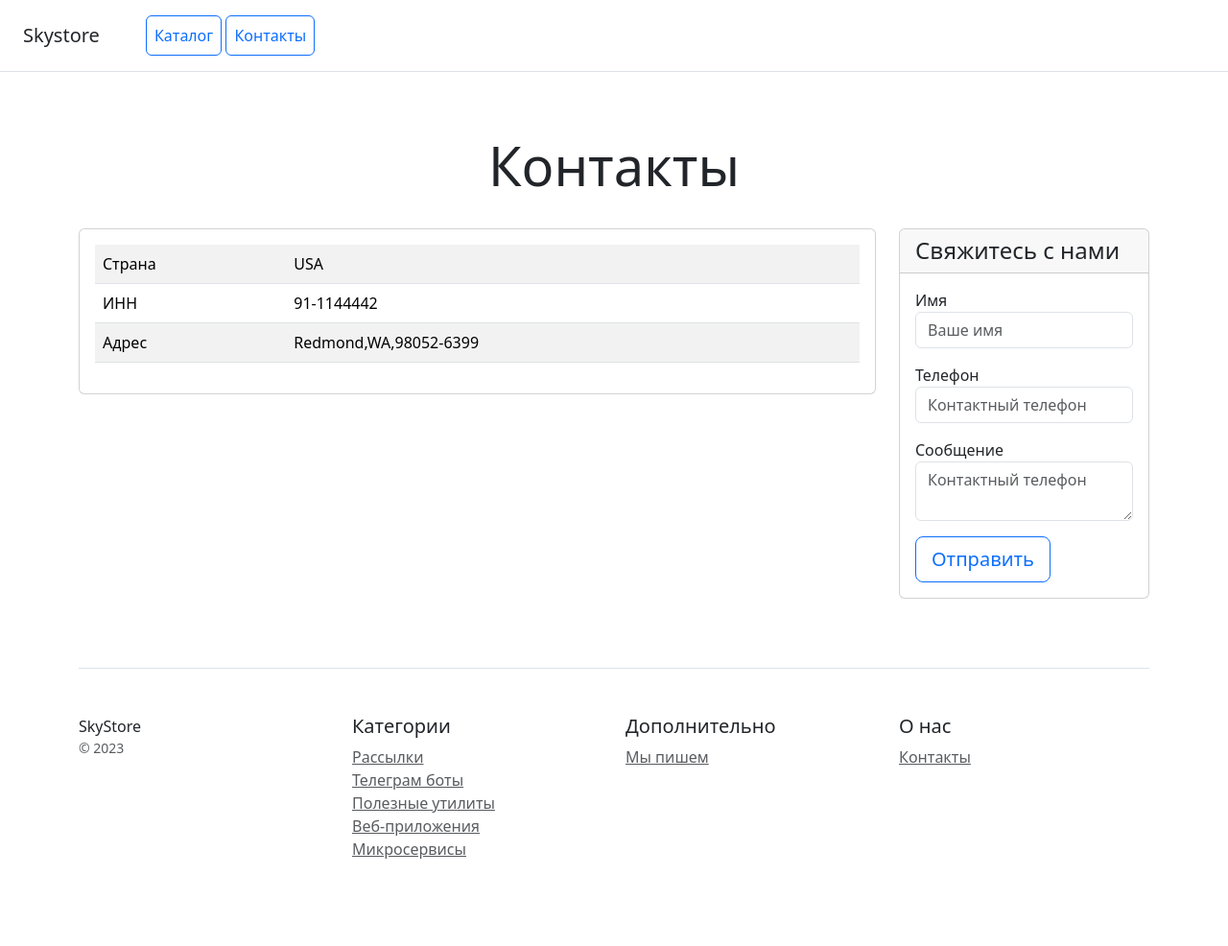
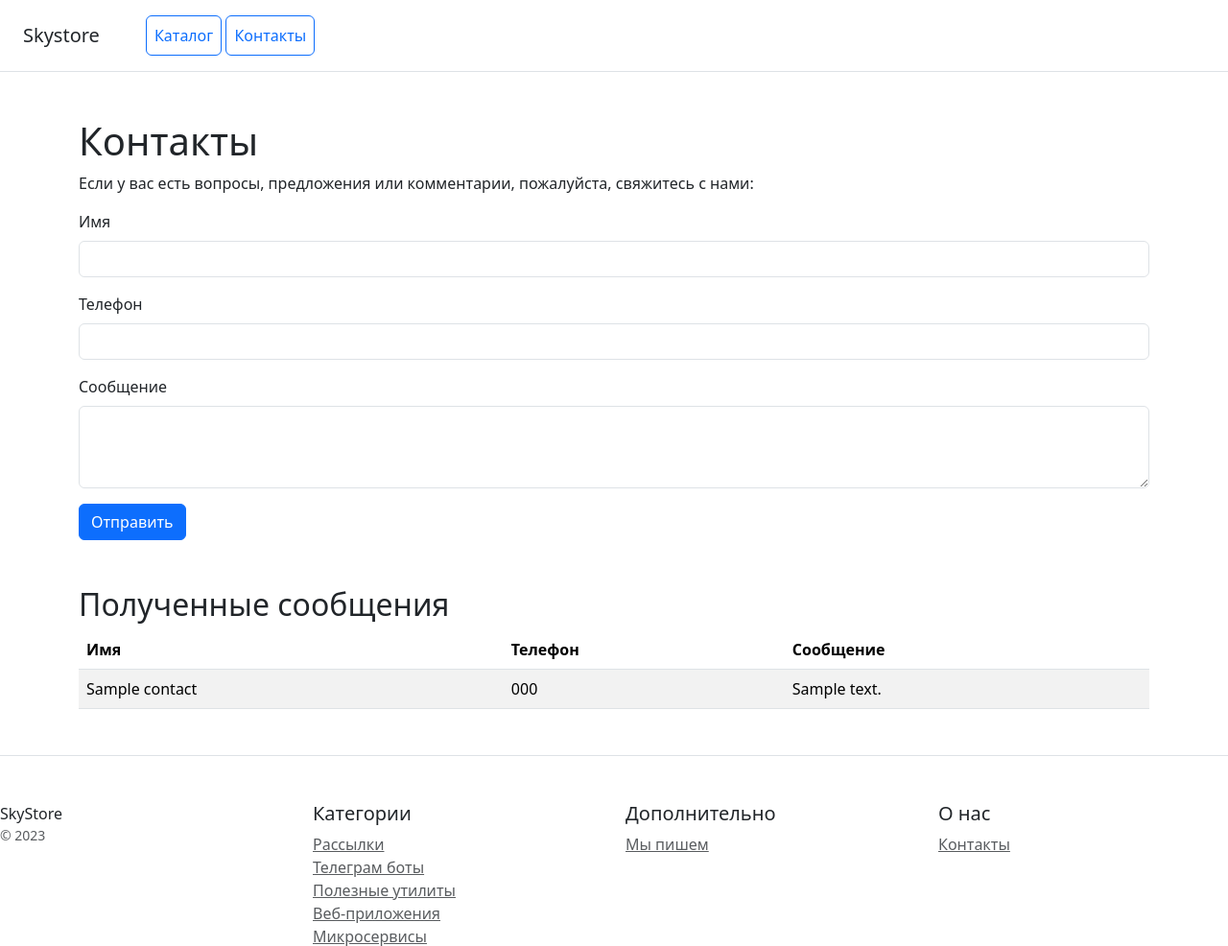
Before and after one commit to Bonitojag/Homework_Django_Gogol_Maksim, a Django app: page /contacts/ in a window 1280 px wide. Shown: the top 986 px of the page at 96% size. Before the commit the page ends 895 px from the top, so only its background shows below. Run offline with Django 5.2, Linux system fonts and the light colour scheme; tables that the repository leaves empty hold one stand-in row (values such as "Sample post").

Commit message:
completed additional task

```diff
--- a/catalog/admin.py
+++ b/catalog/admin.py
@@ -1,6 +1,6 @@
 from django.contrib import admin
 
-from catalog.models import Category, Product
+from catalog.models import Category, Product, Contact
 
 
 @admin.register(Category)
@@ -12,3 +12,7 @@ class ProductAdmin(admin.ModelAdmin):
     list_display = ('id', 'name', 'price', 'category')
     list_filter = ('category',)
     search_fields = ('name', 'description')
+
+@admin.register(Contact)
+class ContactAdmin(admin.ModelAdmin):
+    list_display = ('id', 'name', 'phone')
--- a/catalog/models.py
+++ b/catalog/models.py
@@ -56,3 +56,16 @@ class Product(models.Model):
 
     def __str__(self):
         return self.name
+
+class Contact(models.Model):
+    name = models.CharField(max_length=100)
+    phone = models.CharField(max_length=15)
+    message = models.TextField()
+
+    class Meta:
+        verbose_name = "Контакт"
+        verbose_name_plural = "Контакты"
+
+
+    def __str__(self):
+        return self.name
--- a/catalog/templates/catalog/contact.html
+++ b/catalog/templates/catalog/contact.html
@@ -3,7 +3,7 @@
 <head>
     <meta charset="utf-8">
     <meta name="viewport" content="width=device-width, initial-scale=1">
-    <title>Skystore</title>
+    <title>Контакты - Skystore</title>
     <link href="https://cdn.jsdelivr.net/npm/bootstrap@5.3.2/dist/css/bootstrap.min.css" rel="stylesheet" integrity="sha384-T3c6CoIi6uLrA9TneNEoa7RxnatzjcDSCmG1MXxSR1GAsXEV/Dwwykc2MPK8M2HN" crossorigin="anonymous">
 </head>
 <body>
@@ -15,57 +15,45 @@
     </nav>
 </div>
 
-<div class="pricing-header px-3 py-3 pt-md-5 pb-md-4 mx-auto text-center">
-    <h1 class="display-4">Контакты</h1>
-</div>
-
 <div class="container">
-    <div class="row text-start">
-        <div class="col-lg-9 col-md-6 col-sm-12">
-            <div class="card mb-4 box-shadow">
-                <div class="card-body">
-                    <table class="table table-striped">
-                        <tr>
-                            <td class="w-25">Страна</td>
-                            <td>USA</td>
-                        </tr>
-                        <tr>
-                            <td class="w-25">ИНН</td>
-                            <td>91-1144442</td>
-                        </tr>
-                        <tr>
-                            <td class="w-25">Адрес</td>
-                            <td>Redmond,WA,98052-6399</td>
-                        </tr>
-                    </table>
-                </div>
-            </div>
-        </div>
-        <div class="col-lg-3 col-md-6 col-sm-12">
-            <div class="card mb-4 box-shadow">
-                <div class="card-header">
-                    <h4 class="my-0 font-weight-normal">Свяжитесь с нами</h4>
-                </div>
-                <div class="card-body">
-                    <form method="post" action="" class="form-floating">
+    <h1 class="mt-5">Контакты</h1>
+    <p>Если у вас есть вопросы, предложения или комментарии, пожалуйста, свяжитесь с нами:</p>
+    <form method="post">
         {% csrf_token %}
         <div class="mb-3">
-                            <label for="name">Имя</label>
-                            <input type="text" name="name" class="form-control" id="name" placeholder="Ваше имя" required>
+            <label for="name" class="form-label">Имя</label>
+            <input type="text" class="form-control" id="name" name="name" required>
         </div>
         <div class="mb-3">
-                            <label for="phone">Телефон</label>
-                            <input type="text" name="phone" class="form-control" id="phone" placeholder="Контактный телефон" required>
+            <label for="phone" class="form-label">Телефон</label>
+            <input type="text" class="form-control" id="phone" name="phone" required>
         </div>
         <div class="mb-3">
-                            <label for="message">Сообщение</label>
-                            <textarea type="text" name="message" class="form-control" id="message" placeholder="Контактный телефон" required></textarea>
+            <label for="message" class="form-label">Сообщение</label>
+            <textarea class="form-control" id="message" name="message" rows="3" required></textarea>
         </div>
-                        <button type="submit" class="btn btn-lg btn-block btn-outline-primary">Отправить</button>
+        <button type="submit" class="btn btn-primary">Отправить</button>
     </form>
-                </div>
-            </div>
-        </div>
+
+    <h2 class="mt-5">Полученные сообщения</h2>
+    <table class="table table-striped">
+        <thead>
+            <tr>
+                <th>Имя</th>
+                <th>Телефон</th>
+                <th>Сообщение</th>
+            </tr>
+        </thead>
+        <tbody>
+            {% for contact in contacts %}
+                <tr>
+                    <td>{{ contact.name }}</td>
+                    <td>{{ contact.phone }}</td>
+                    <td>{{ contact.message }}</td>
+                </tr>
+            {% endfor %}
+        </tbody>
+    </table>
 </div>
 
 <footer class="pt-4 my-md-5 pt-md-5 border-top">
@@ -98,8 +86,5 @@
         </div>
     </div>
 </footer>
-</div>
 
-<script src="https://cdn.jsdelivr.net/npm/bootstrap@5.3.2/dist/js/bootstrap.bundle.min.js" integrity="sha384-C6RzsynM9kWDrMNeT87bh95OGNyZPhcTNXj1NW7RuBCsyN/o0jlpcV8Qyq46cDfL" crossorigin="anonymous"></script>
-</body>
-</html>
+<script src="https://cdn.jsdelivr.net/npm/bootstrap@5.3.2/dist/js/bootstrap.bundle.min.js" integrity="sha384
--- a/catalog/views.py
+++ b/catalog/views.py
@@ -1,16 +1,28 @@
 from django.http import HttpResponse
 from django.shortcuts import render
+from .models import Product
 
 def home(request):
-    return render(request, 'catalog/home.html')
+    latest_products = Product.objects.order_by('-created_at')[:5]
+
+    # Выводим их в консоль
+    for product in latest_products:
+        print(f'Product ID: {product.id}, Name: {product.name}, Price: {product.price}')
+
+    return render(request, 'catalog/home.html', {'latest_products': latest_products})
 
 
+from .models import Contact
+
 def contact(request):
+    contacts = Contact.objects.all()
+
     if request.method == 'POST':
         name = request.POST.get('name')
         phone = request.POST.get('phone')
         message = request.POST.get('message')
+        Contact.objects.create(name=name, phone=phone, message=message)
         print(f"Имя: {name}, Телефон: {phone}, Сообщение: {message}")
         return HttpResponse("Спасибо за ваше сообщение!")
 
-    return render(request, 'catalog/contact.html')
+    return render(request, 'catalog/contact.html', {'contacts': contacts})
```
Also changed, not shown: catalog/templates/catalog/home.html (+9 -12 lines), catalog/migrations/0002_contact.py (added). Lines whose indentation alone changed are shown as unchanged.
